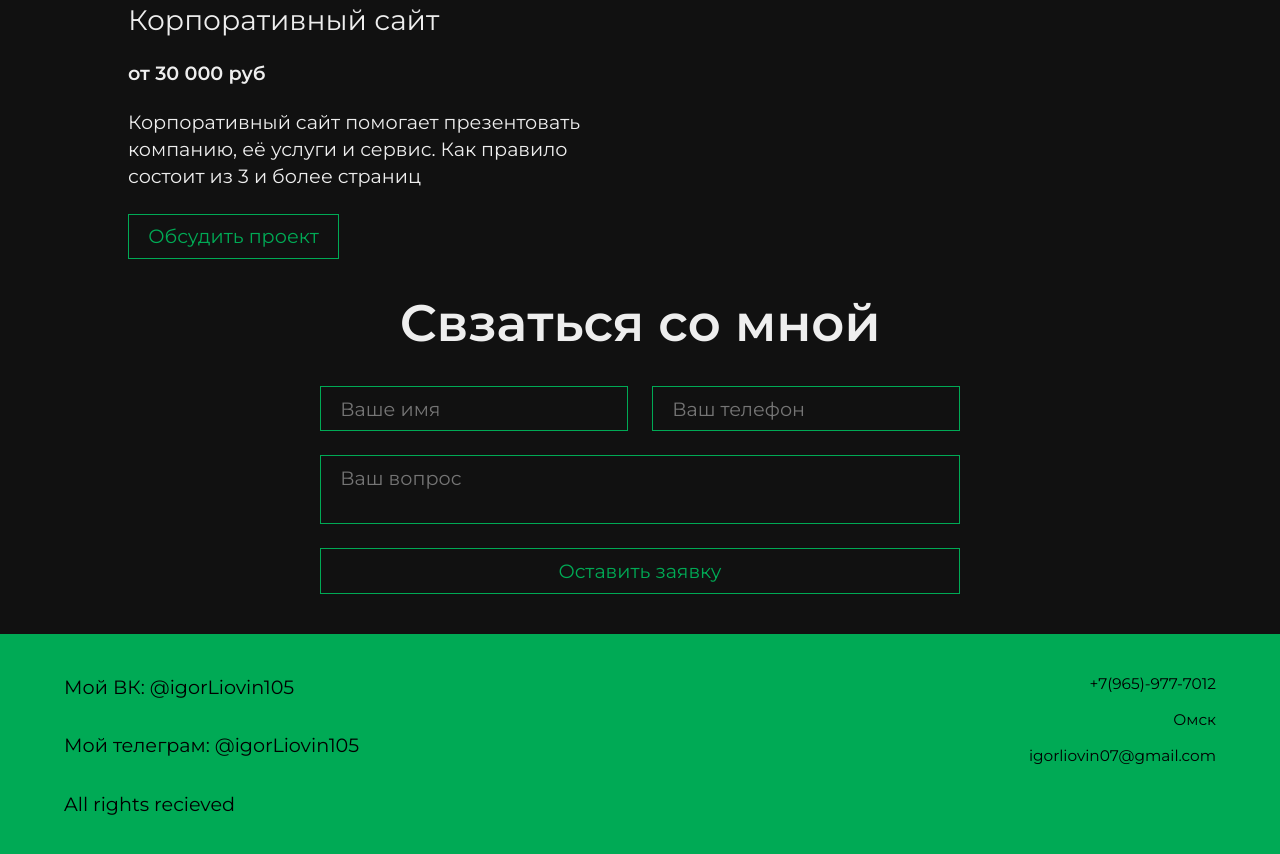
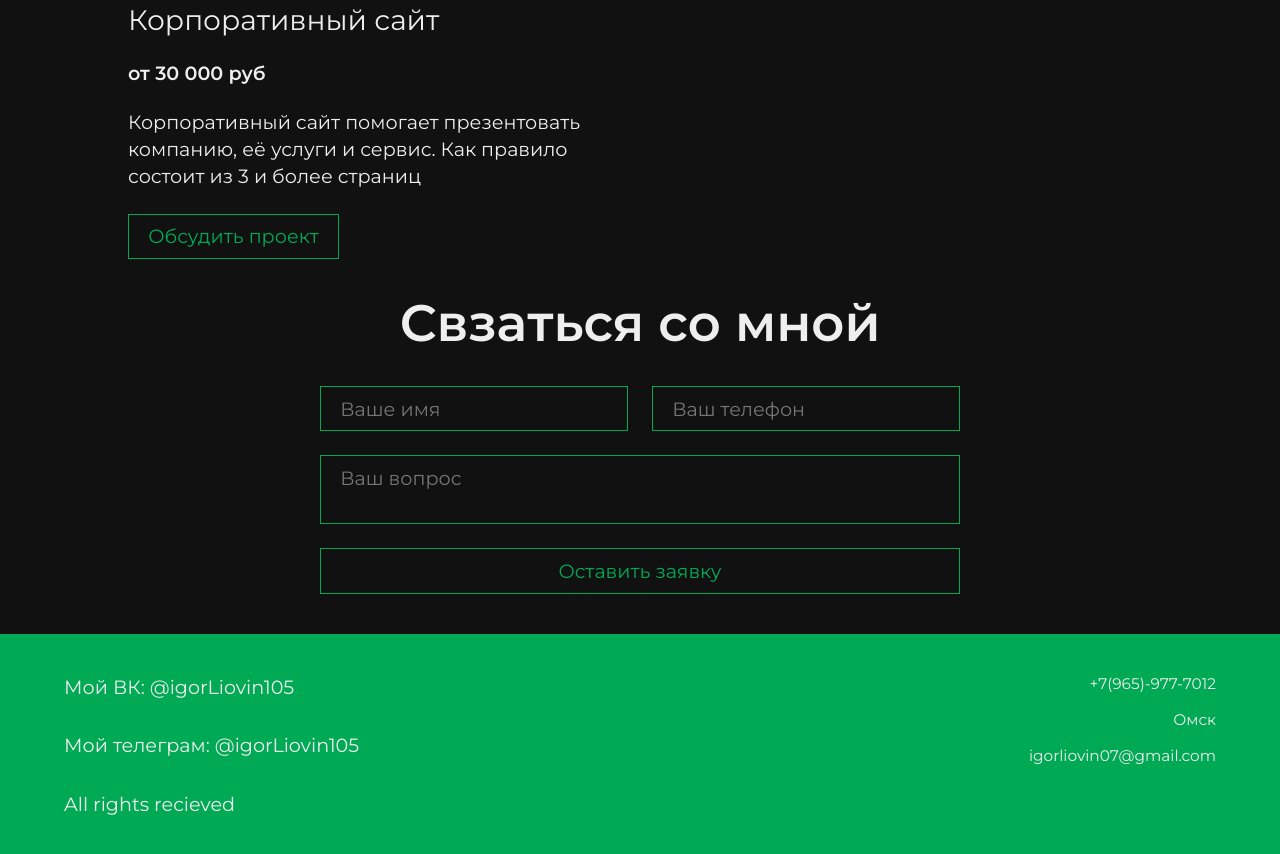
Before and after one commit to IgorLiovin105/MySite, a plain HTML site: page index.html in a window 1280 px wide. Shown: the part 1696-2550 px from the top of the page. Drawn offline with Linux system fonts and the light colour scheme.

Commit message:
change footer colors

```diff
--- a/src/css/index.css
+++ b/src/css/index.css
@@ -114,10 +114,6 @@ body.active {
    justify-content: space-between;
    background: #00aa55;
 }
-.footer p,
-.footer a {
-   color: #000;
-}
 .footer__links {
    display: flex;
    flex-direction: column;
```
